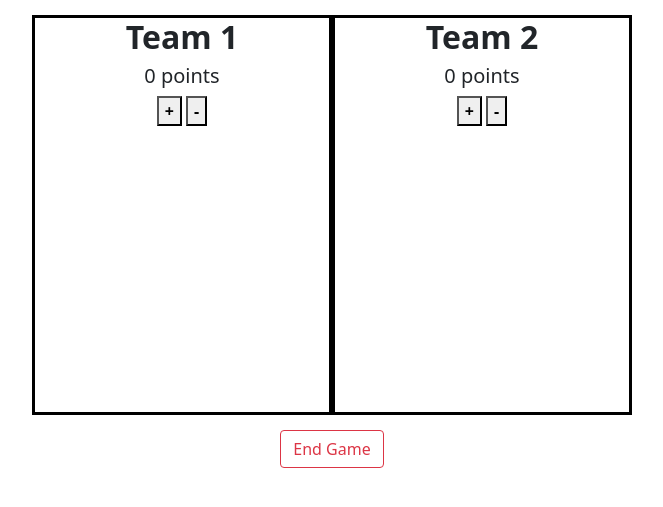
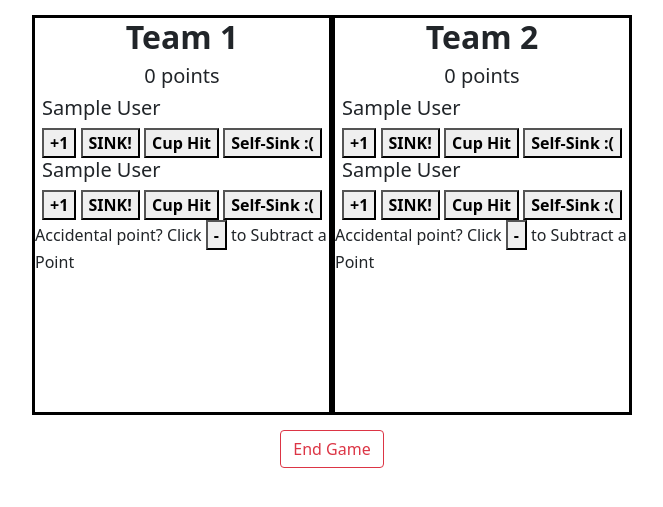
Before and after one commit to LoganNewhall/BeerDie, a Flask app: page /game in a window 1280 px wide. Shown: the part 56-563 px from the top of the page, without its empty margins (308-971 px from the left). Run offline with Flask 2, Linux system fonts and the light colour scheme; the visitor is signed in with stand-in values (Sample User, id 1); tables that the repository leaves empty or names only in its code hold one stand-in row (values such as "Sample post"); data that the repository does not hold is empty.

Commit message:
prepare for AWS

```diff
--- a/flask_app/config/mysqlconnection.py
+++ b/flask_app/config/mysqlconnection.py
@@ -1,9 +1,9 @@
 import pymysql.cursors
 class MySQLConnection:
     def __init__(self, db):
-        connection = pymysql.connect(host = 'localhost',
-                                    user = 'root',
-                                    password = 'root',
+        connection = pymysql.connect(host = 'beerdie.ccqfk7qvf10i.us-west-2.rds.amazonaws.com',
+                                    user = 'admin',
+                                    password = 'AWSbeerdieDB22',
                                     db = db,
                                     charset = 'utf8mb4',
                                     cursorclass =  pymysql.cursors.DictCursor,
--- a/flask_app/controllers/games.py
+++ b/flask_app/controllers/games.py
@@ -44,7 +44,12 @@ def create_game():
 def live_game():
     if 'user_id' not in session:
         return redirect('/')
-    return render_template('live_game.html')
+    data = {
+        'user_id' : session['user_id'],
+        'game_id' : session['game_id']
+
+    }
+    return render_template('live_game.html', user = User.get_user(data), game = Game.current_game(data))
 
 @app.route('/end', methods=['POST'])
 def get_post_json():
--- a/flask_app/models/game.py
+++ b/flask_app/models/game.py
@@ -36,6 +36,12 @@ class Game:
         details = connectToMySQL(cls.db).query_db(query, data)
         return details
 
+    @classmethod
+    def current_game(cls, data):
+        query = 'SELECT * FROM games LEFT JOIN games_has_users ON games.id = games_has_users.game_id LEFT JOIN users u1 ON games_has_users.team1_player1_id = u1.id LEFT JOIN users u2 ON games_has_users.team1_player2_id = u2.id LEFT JOIN users u3 ON games_has_users.team2_player1_id = u3.id LEFT JOIN users u4 ON games_has_users.team2_player2_id = u4.id WHERE %(user_id)s IN (games_has_users.team1_player1_id, games_has_users.team1_player2_id, games_has_users.team2_player1_id, games_has_users.team2_player2_id ) AND games_has_users.game_id = %(game_id)s;'
+        details = connectToMySQL(cls.db).query_db(query, data)
+        return details[0]
+
     @staticmethod
     def validate_players(users):
         is_valid = True
--- a/flask_app/models/user.py
+++ b/flask_app/models/user.py
@@ -45,9 +45,10 @@ class User:
 
     @classmethod
     def update_user(cls, data):
-        query = 'UPDATE users SET f_name = %(f_name)s, l_name = %(l_name)s, email = %(email)s, username = %(username)s, rules = %(rules)s WHERE id = %(user_id)s;'
+        query = 'UPDATE users SET f_name = %(f_name)s, l_name = %(l_name)s, email = %(email)s, username = %(username)s, profile_pic = %(profile_pic)s, rules = %(rules)s WHERE id = %(user_id)s;'
         user = connectToMySQL(cls.db).query_db(query, data)
         return user
+
 
     @staticmethod
     def validate_user(user):
--- a/flask_app/static/script.js
+++ b/flask_app/static/script.js
@@ -4,6 +4,13 @@ var team2_points = 0
 function addTeam1() {
     team1_points += 1;
     document.getElementById('team1_points').innerHTML = team1_points + ' points'
+    // $.ajax({
+    //     type: "POST",
+    //     url: "/...",
+    //     contentType: "application/json",
+    //     data: JSON.stringify({user_id: user_id}),
+    //     dataType: "json"
+    // });
 }
 
 function subtractTeam1() {
@@ -11,14 +18,93 @@ function subtractTeam1() {
     document.getElementById('team1_points').innerHTML = team1_points + ' points'
 }
 
+function sinkTeam1() {
+    team1_points +=3;
+    document.getElementById('team1_points').innerHTML = team1_points + ' points'
+    // $.ajax({
+    //     type: "POST",
+    //     url: "/...",
+    //     contentType: "application/json",
+    //     data: JSON.stringify({user_id: user_id}),
+    //     dataType: "json"
+    // });
+}
+
+function cupHitTeam1() {
+    team1_points += 2;
+    document.getElementById('team1_points').innerHTML = team1_points + ' points'
+    // $.ajax({
+    //     type: "POST",
+    //     url: "/...",
+    //     contentType: "application/json",
+    //     data: JSON.stringify({user_id: user_id}),
+    //     dataType: "json"
+    // });
+}
+
+function selfSinkTeam1() {
+    alert('How embarrassing to sink your own team :( The sunked teammate must finish their drink!')
+    // $.ajax({
+    //     type: "POST",
+    //     url: "/...",
+    //     contentType: "application/json",
+    //     data: JSON.stringify({user_id: user_id}),
+    //     dataType: "json"
+    // });
+}
+
+
 function addTeam2() {
     team2_points += 1;
     document.getElementById('team2_points').innerHTML = team2_points + ' points'
+    // console.log(user_id);
+    // $.ajax({
+    //     type: "POST",
+    //     url: "/...",
+    //     contentType: "application/json",
+    //     data: JSON.stringify({user_id: user_id}),
+    //     dataType: "json"
+    // });
 }
 
 function subtractTeam2() {
     team2_points -= 1;
     document.getElementById('team2_points').innerHTML = team2_points + ' points'
+}
+
+function sinkTeam2() {
+    team2_points +=3;
+    document.getElementById('team2_points').innerHTML = team2_points + ' points'
+    // $.ajax({
+    //     type: "POST",
+    //     url: "/...",
+    //     contentType: "application/json",
+    //     data: JSON.stringify({user_id: user_id}),
+    //     dataType: "json"
+    // });
+}
+
+function cupHitTeam2() {
+    team2_points += 2;
+    document.getElementById('team2_points').innerHTML = team2_points + ' points'
+    // $.ajax({
+    //     type: "POST",
+    //     url: "/...",
+    //     contentType: "application/json",
+    //     data: JSON.stringify({user_id: user_id}),
+    //     dataType: "json"
+    // });
+}
+
+function selfSinkTeam2() {
+    alert('How embarrassing to sink your own team :( The sunked teammate must finish their drink!')
+    // $.ajax({
+    //     type: "POST",
+    //     url: "/...",
+    //     contentType: "application/json",
+    //     data: JSON.stringify({user_id: user_id}),
+    //     dataType: "json"
+    // });
 }
 
 function endGame() {
--- a/flask_app/templates/live_game.html
+++ b/flask_app/templates/live_game.html
@@ -29,8 +29,23 @@
                 <h5 id="team1_points">0 points</h5>
             </div>
             <div>
-                <button  onclick="addTeam1()"><strong>+</strong></button>
-                <button onclick="subtractTeam1()"><strong>-</strong></button>
+                <div>
+                    <h5>{{user['f_name']}}</h5>
+                    <button  onclick="addTeam1()"><strong>+1</strong></button>
+                    <button onclick="sinkTeam1()"><strong>SINK!</strong></button>
+                    <button onclick="cupHitTeam1()"><strong>Cup Hit</strong></button>
+                    <button onclick="selfSinkTeam1()"><Strong>Self-Sink :(</Strong></button>
+                </div>
+                <div>
+                    <h5>{{game['u2.f_name']}}</h5>
+                    <button  onclick="addTeam1()"><strong>+1</strong></button>
+                    <button onclick="sinkTeam1()"><strong>SINK!</strong></button>
+                    <button onclick="cupHitTeam1()"><strong>Cup Hit</strong></button>
+                    <button onclick="selfSinkTeam1()"><Strong>Self-Sink :(</Strong></button>
+                </div>
+            </div>
+            <div>
+                <p>Accidental point? Click <button onclick="subtractTeam1()"><strong>-</strong></button> to Subtract a Point</p>
             </div>
         </div>
         <div class="team">
@@ -38,9 +53,24 @@
             <div>
                 <h5 id="team2_points">0 points</h5>
             </div>
+            <div class="points">
+                <div>
+                    <h5>{{game['u3.f_name']}}</h5>
+                    <button onclick="addTeam2()"><strong>+1</strong></button>
+                    <button onclick="sinkTeam2()"><strong>SINK!</strong></button>
+                    <button onclick="cupHitTeam2()"><strong>Cup Hit</strong></button>
+                    <button onclick="selfSinkTeam2()"><Strong>Self-Sink :(</Strong></button>
+                </div>
+                <div>
+                    <h5>{{game['u4.f_name']}}</h5>
+                    <button onclick="addTeam2()"><strong>+1</strong></button>
+                    <button onclick="sinkTeam2()"><strong>SINK!</strong></button>
+                    <button onclick="cupHitTeam2()"><strong>Cup Hit</strong></button>
+                    <button onclick="selfSinkTeam2()"><Strong>Self-Sink :(</Strong></button>
+                </div>
+            </div>
             <div>
-                <button onclick="addTeam2()"><strong>+</strong></button>
-                <button onclick="subtractTeam2()"><strong>-</strong></button>
+                <p>Accidental point? Click <button onclick="subtractTeam2()"><strong>-</strong></button> to Subtract a Point</p>
             </div>
         </div>
     </div>
--- a/flask_app/templates/profile.html
+++ b/flask_app/templates/profile.html
@@ -23,7 +23,7 @@
     </header>
     <div class="profile">
         <div class="userInfo">
-            <img class="profilePic" src="static/user-circle.png" alt="profilePic">
+            <img class="profile_pic" src="static/user-circle.png" alt="profilePic">
             <h1>{{user.f_name}}</h1>
         </div>
         <div><a href="/edit"><img src="static/gear.png" alt="gear icon">edit profile</a></div>
```
Also changed, not shown: flask_app/controllers/game_events.py (added, +13 -0 lines), flask_app/models/game_event.py (added, +18 -0 lines), 2 other files.
